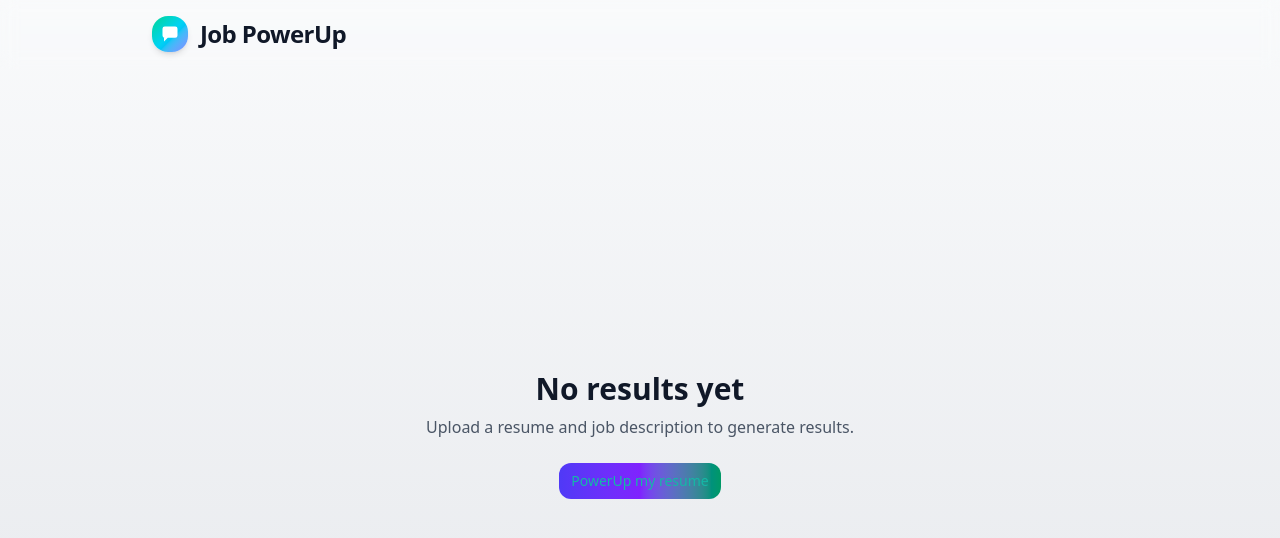
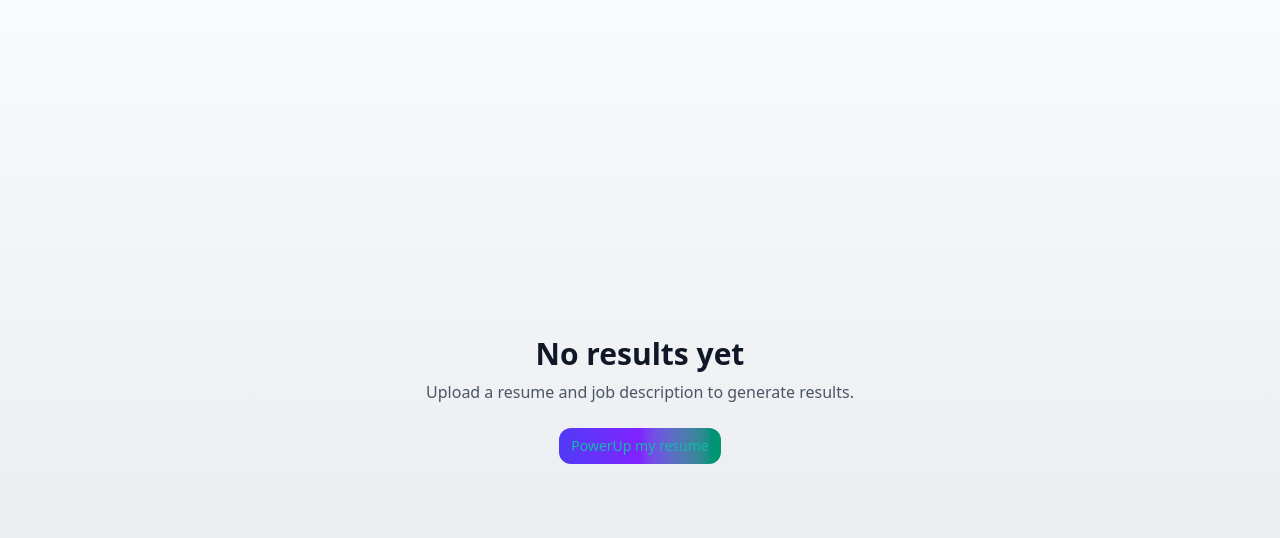
Before and after one commit to ShadowsConception/job-powerup, a Next.js app: page /results in a window 1280 px wide. Shown: the top 538 px of the page. Built offline with nearby package versions, Linux system fonts and the light colour scheme.

Commit message:
feat(ui): restore pro header + hover menus; auth text white; theme toggle; bigger upload; results tabs; DOCX export hook; version footer; parse fallback

```diff
--- a/src/app/results/page.tsx
+++ b/src/app/results/page.tsx
@@ -1,7 +1,6 @@
 "use client";
 
 import React, { useEffect, useMemo, useRef, useState } from "react";
-import Header from "@/components/Header";
 
 /* ============================
    Small helpers (formatting)
@@ -366,7 +365,6 @@ export default function ResultsPage() {
   if (!improvements && !coverLetter && !quiz.length) {
     return (
       <div className="min-h-screen flex flex-col bg-gradient-to-b from-gray-50 to-gray-200 dark:from-gray-950 dark:to-gray-900">
-        <Header showAuth={false} />
         <main className="flex-1 grid place-items-center">
           <div className="text-center px-6">
             <h1 className="text-3xl font-bold text-gray-900 dark:text-gray-100 mb-2">No results yet</h1>
@@ -380,8 +378,6 @@ export default function ResultsPage() {
 
   return (
     <div className="min-h-screen flex flex-col bg-gradient-to-b from-gray-50 to-gray-200 dark:from-gray-950 dark:to-gray-900">
-      <Header showAuth={false} />
-
       {/* CENTERED title/desc/download */}
       <div className="mx-auto max-w-4xl px-6 pt-10 pb-4 text-center">
         <h1 className="text-4xl font-extrabold tracking-tight text-gray-900 dark:text-gray-100">
```
